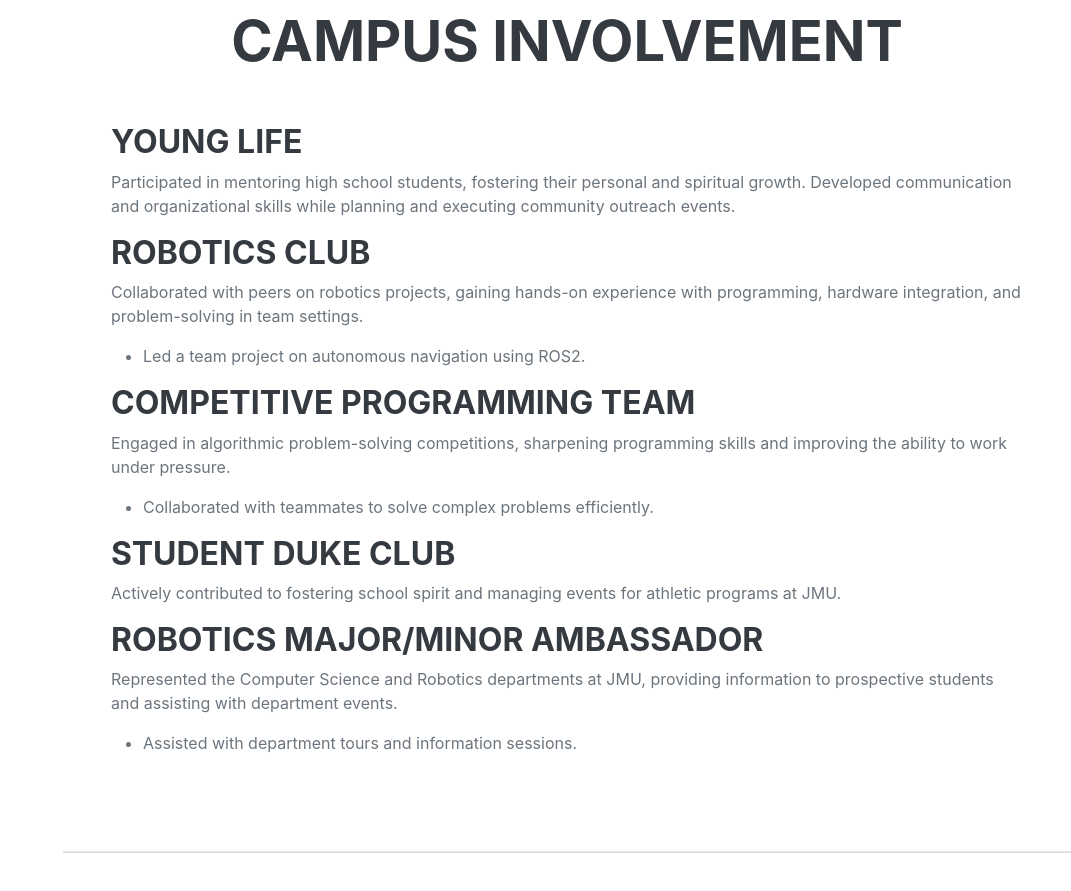
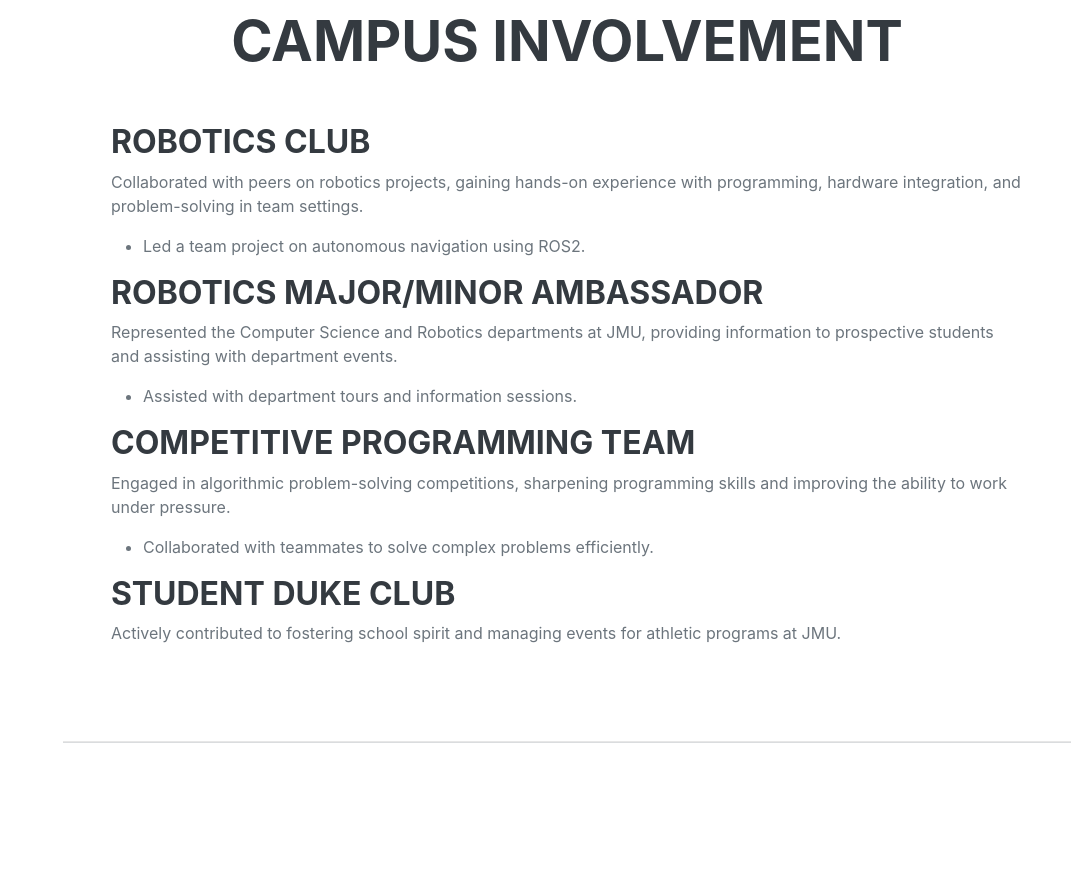
Before and after one commit to WalkerHTodd/WalkerHTodd.github.io, a plain HTML site: page index.html in a window 1280 px wide. Shown: the part 3680-4571 px from the top of the page, without its empty margins (209-1280 px from the left). Drawn offline with nearby package versions, Linux system fonts and the light colour scheme; a script that the page names is missing; a web font is replaced by a local one.

Commit message:
updated milestone 4

```diff
--- a/index.html
+++ b/index.html
@@ -256,17 +256,19 @@
                     <div class="resume-section-content">
                         <h2 class="mb-5 text-center">Campus Involvement</h2>
                         <div class="row">
-                            <div class="col-md-12">
-                                <h3>Young Life</h3>
-                                <p>Participated in mentoring high school students, fostering their personal and spiritual growth. Developed communication and organizational skills while planning and executing community outreach events.</p>
-                                <ul>
-                                </ul>
-                            </div>
+
                             <div class="col-md-12">
                                 <h3>Robotics Club</h3>
                                 <p>Collaborated with peers on robotics projects, gaining hands-on experience with programming, hardware integration, and problem-solving in team settings.</p>
                                 <ul>
                                     <li>Led a team project on autonomous navigation using ROS2.</li>
+                                </ul>
+                            </div>
+                            <div class="col-md-12">
+                                <h3>Robotics Major/Minor Ambassador</h3>
+                                <p>Represented the Computer Science and Robotics departments at JMU, providing information to prospective students and assisting with department events.</p>
+                                <ul>
+                                    <li>Assisted with department tours and information sessions.</li>
                                 </ul>
                             </div>
                             <div class="col-md-12">
@@ -282,13 +284,13 @@
                                 <ul>
                                 </ul>
                             </div>
-                            <div class="col-md-12">
-                                <h3>Robotics Major/Minor Ambassador</h3>
-                                <p>Represented the Computer Science and Robotics departments at JMU, providing information to prospective students and assisting with department events.</p>
+
+
+                            <!-- <div class="col-md-12">
+                                <h3>Young Life</h3>
                                 <ul>
-                                    <li>Assisted with department tours and information sessions.</li>
                                 </ul>
-                        </div>
+                        </div> -->
                     </div>
                 </section>
                 <hr class="m-0" />
```
